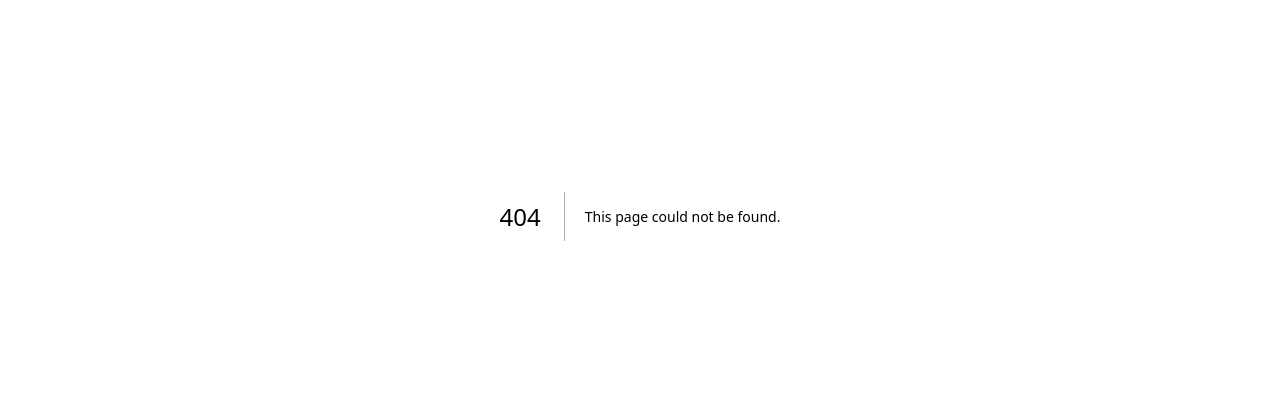
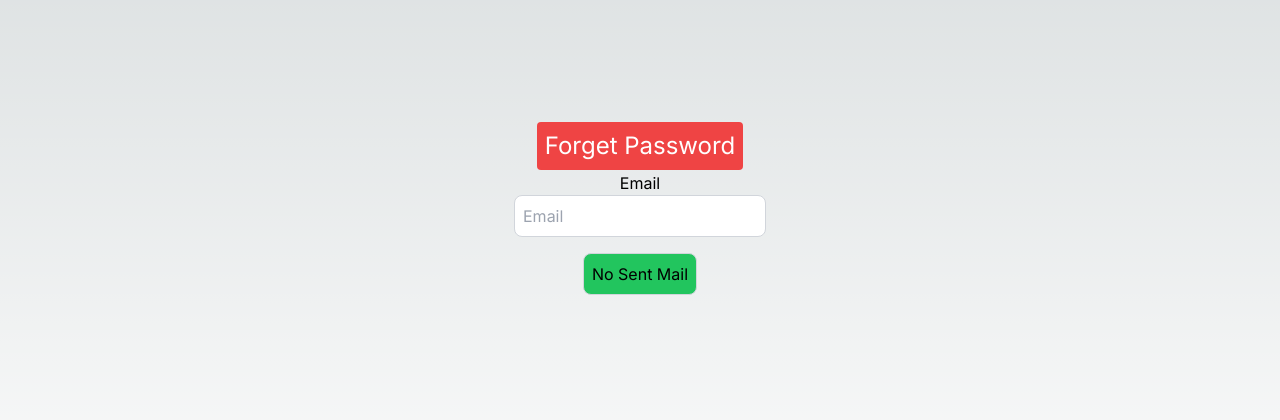
Before and after one commit to Rajankfl/next-app, a Next.js app: page /forgetpassword in a window 1280 px wide. Before the commit this address had no page. Shown: the part 184-604 px from the top of the page. Built offline with nearby package versions, Linux system fonts and the light colour scheme.

Commit message:
password reset [WIP]

```diff
--- /dev/null
+++ b/src/app/api/users/forgetpassword/route.ts
@@ -0,0 +1,39 @@
+import User from "@/models/userModel";
+import { connect } from "@/dbConfig/dbConfig";
+import { NextRequest, NextResponse } from "next/server";
+import bcryptjs from "bcryptjs";
+
+connect();
+
+export async function POST(request: NextRequest) {
+  try {
+    const reqBody = await request.json();
+    console.log(reqBody);
+    const { token, password } = reqBody;
+
+    const user = await User.findOne({
+      forgetPasswordToken: token,
+      forgetPasswordTokenExpiry: { $gt: Date.now() },
+    });
+
+    if (!user) {
+      return NextResponse.json({ error: "Invalid token" }, { status: 400 });
+    }
+
+    const salt = await bcryptjs.genSalt(10);
+    const hashedPassword = await bcryptjs.hash(password, salt);
+
+    user.forgetPasswordToken = undefined;
+    user.forgetPasswordTokenExpiry = undefined;
+    user.passsword = hashedPassword;
+
+    await user.save();
+
+    return NextResponse.json({
+      message: "Password reset successful",
+      success: true,
+    });
+  } catch (error: any) {
+    return NextResponse.json({ error: error.message }, { status: 400 });
+  }
+}
--- /dev/null
+++ b/src/app/api/users/request-password-reset/route.ts
@@ -0,0 +1,27 @@
+import User from "@/models/userModel";
+import { connect } from "@/dbConfig/dbConfig";
+import { NextRequest, NextResponse } from "next/server";
+import { sendEmail } from "@/helpers/mailer";
+connect();
+
+export async function POST(request: NextRequest) {
+  try {
+    const reqBody = await request.json();
+    const { email } = reqBody;
+    console.log(email);
+
+    const user = await User.findOne({ email });
+    if (!user) {
+      return NextResponse.json({ error: "User not found" }, { status: 400 });
+    }
+
+    await sendEmail({ email, emailType: "RESET", userId: user._id });
+
+    return NextResponse.json({
+      message: "Reset email sent successfully",
+      success: true,
+    });
+  } catch (error: any) {
+    return NextResponse.json({ error: error.message }, { status: 400 });
+  }
+}
--- /dev/null
+++ b/src/app/forgetpassword/[token]/page.tsx
@@ -0,0 +1,7 @@
+import React from "react";
+
+function page() {
+  return <div>page</div>;
+}
+
+export default page;
--- /dev/null
+++ b/src/app/forgetpassword/page.tsx
@@ -0,0 +1,68 @@
+"use client";
+import axios from "axios";
+import React, { useState, useEffect } from "react";
+import toast from "react-hot-toast";
+function page() {
+  const [email, setEmail] = useState("");
+  const [buttonDisabled, setButtonDisabled] = useState(true);
+  const [loading, setLoading] = useState(false);
+
+  const onSubmit = async () => {
+    try {
+      setLoading(true);
+      const getResetMail = await axios.post(
+        "/api/users/request-password-reset",
+        { email }
+      );
+
+      if (!getResetMail) {
+        toast.error("Failed to send reset email");
+      }
+
+      console.log(getResetMail);
+      toast.success(getResetMail.data.message);
+    } catch (error: any) {
+      console.log(error.message);
+      toast.error(error.message);
+    } finally {
+      setLoading(false);
+    }
+  };
+
+  useEffect(() => {
+    if (email.length > 0) {
+      setButtonDisabled(false);
+    } else {
+      setButtonDisabled(true);
+    }
+  }, [email]);
+
+  return (
+    <div className="flex flex-col items-center justify-center min-h-screen py-2">
+      <h1 className="bg-red-500 p-2 text-2xl text-white rounded">
+        {loading ? "Processing" : "Forget Password"}
+      </h1>
+      <hr />
+      <label htmlFor="email">Email</label>
+      <input
+        className="p-2 border border-gray-300 rounded-lg mb-4 focus:outline-none focus:border-gray-600"
+        type="text"
+        id="email"
+        value={email}
+        onChange={(e) => {
+          setEmail(e.target.value);
+        }}
+        placeholder="Email"
+      />
+      <button
+        className="p-2 border border-gray-300 rounded-lg mb-4 focus:outline-none focus:border-gray-600 bg-green-500 hover:bg-green-800 hover:text-white"
+        onClick={onSubmit}
+        disabled={buttonDisabled}
+      >
+        {buttonDisabled ? "No Sent Mail" : "Sent Mail"}
+      </button>
+    </div>
+  );
+}
+
+export default page;
--- a/src/app/layout.tsx
+++ b/src/app/layout.tsx
@@ -1,22 +1,25 @@
-import './globals.css'
-import type { Metadata } from 'next'
-import { Inter } from 'next/font/google'
-
-const inter = Inter({ subsets: ['latin'] })
+import "./globals.css";
+import type { Metadata } from "next";
+import { Inter } from "next/font/google";
+import { Toaster } from "react-hot-toast";
+const inter = Inter({ subsets: ["latin"] });
 
 export const metadata: Metadata = {
-  title: 'Create Next App',
-  description: 'Generated by create next app',
-}
+  title: "Create Next App",
+  description: "Generated by create next app",
+};
 
 export default function RootLayout({
   children,
 }: {
-  children: React.ReactNode
+  children: React.ReactNode;
 }) {
   return (
     <html lang="en">
-      <body className={inter.className}>{children}</body>
+      <body className={inter.className}>
+        <Toaster />
+        {children}
+      </body>
     </html>
-  )
+  );
 }
--- a/src/app/login/page.tsx
+++ b/src/app/login/page.tsx
@@ -4,7 +4,6 @@ import Link from "next/link";
 import { useRouter } from "next/navigation";
 import axios from "axios";
 import toast from "react-hot-toast";
-import { error } from "console";
 
 function Login() {
   const router = useRouter();
@@ -67,12 +66,23 @@ function Login() {
         }}
         placeholder="Password"
       />
-      <button
-        className="p-2 border border-gray-300 rounded-lg mb-4 focus:outline-none focus:border-gray-600"
-        onClick={onLogin}
-      >
-        {buttonDisabled ? "No login" : "Login"}
-      </button>
+      <div className="flex justify-between">
+        <button
+          className="p-2 border border-gray-300 rounded-lg mb-4 focus:outline-none focus:border-gray-600 bg-green-500 hover:bg-green-800 hover:text-white"
+          onClick={onLogin}
+        >
+          {buttonDisabled ? "No login" : "Login"}
+        </button>
+        <button
+          className="mx-2 p-2 border border-gray-300 rounded-lg mb-4 focus:outline-none focus:border-gray-600 bg-orange-500 hover:bg-orange-800 hover:text-white"
+          onClick={() => {
+            router.push("/forgetpassword");
+          }}
+        >
+          Forget Password
+        </button>
+      </div>
+
       <Link href="/signup">Visit Signup page</Link>
     </div>
   );
--- a/src/app/signup/page.tsx
+++ b/src/app/signup/page.tsx
@@ -49,7 +49,7 @@ function signUp() {
     <div className="flex flex-col items-center justify-center min-h-screen py-2">
       <h1>{loading ? "Processing" : "Signup"}</h1>
       <hr />
-      <label htmlFor="username">username</label>
+      <label htmlFor="username">Username</label>
       <input
         className="p-2 border border-gray-300 rounded-lg mb-4 focus:outline-none focus:border-gray-600"
         type="text"
@@ -58,9 +58,9 @@ function signUp() {
         onChange={(e) => {
           setUser({ ...user, username: e.target.value });
         }}
-        placeholder="username"
+        placeholder="Username"
       />
-      <label htmlFor="email">email</label>
+      <label htmlFor="email">Email</label>
       <input
         className="p-2 border border-gray-300 rounded-lg mb-4 focus:outline-none focus:border-gray-600"
         type="text"
@@ -69,9 +69,9 @@ function signUp() {
         onChange={(e) => {
           setUser({ ...user, email: e.target.value });
         }}
-        placeholder="email"
+        placeholder="Email"
       />
-      <label htmlFor="password">password</label>
+      <label htmlFor="password">Password</label>
       <input
         className="p-2 border border-gray-300 rounded-lg mb-4 focus:outline-none focus:border-gray-600"
         type="password"
@@ -80,7 +80,7 @@ function signUp() {
         onChange={(e) => {
           setUser({ ...user, password: e.target.value });
         }}
-        placeholder="password"
+        placeholder="Password"
       />
       <button
         className="p-2 border border-gray-300 rounded-lg mb-4 focus:outline-none focus:border-gray-600"
--- a/src/helpers/mailer.ts
+++ b/src/helpers/mailer.ts
@@ -33,9 +33,9 @@ export const sendEmail = async ({ email, emailType, userId }: any) => {
       to: email,
       subject:
         emailType === "VERIFY" ? "Verify your email" : "Reset your password",
-      html: `<p> Click <a href="${
-        process.env.DOMAIN
-      }/verifyemail?token=${base64EncodedToken}"> Here </a> to ${
+      html: `<p> Click <a href="${process.env.DOMAIN}/${
+        emailType === "VERIFY" ? "verifyemail?token=" : "forgetpassword/"
+      }${base64EncodedToken}"> Here </a> to ${
         emailType === "VERIFY" ? "Verify your email" : "Reset your password</p>"
       } `,
     };
```
